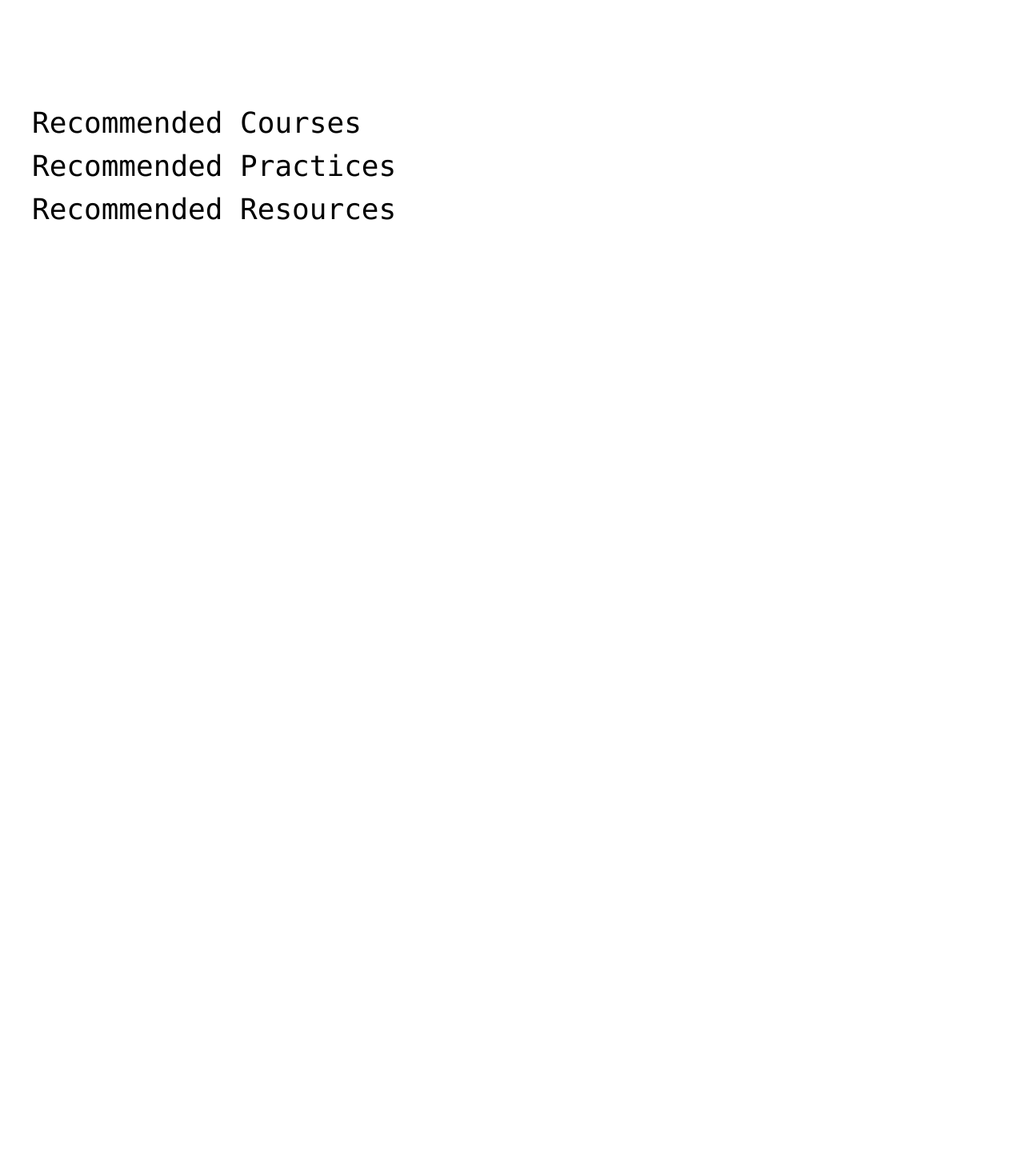
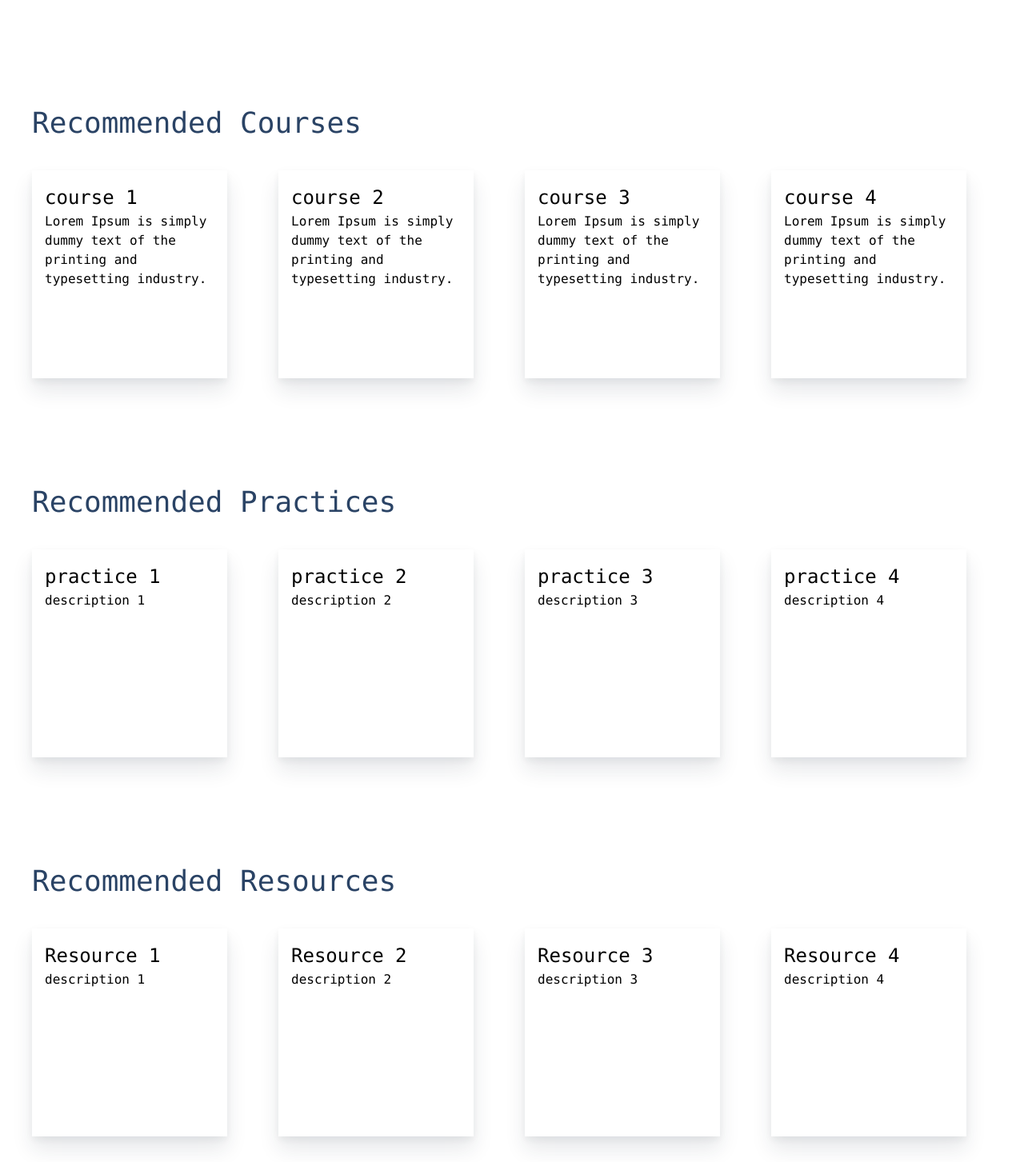
Before and after one commit to divya2808/Vfms-UI, a Nuxt app: page / in a window 1280 px wide. Shown: the part 253-1706 px from the top of the page at 80% size. Before the commit the page ends 800 px from the top, so only its background shows below. Built offline with nearby package versions, Linux system fonts and the light colour scheme.

Commit message:
Practices page

```diff
--- /dev/null
+++ b/components/CoursesCard.vue
@@ -0,0 +1,33 @@
+<template>
+  <div class='flex my-8 -ml-8'>
+    <div v-for="course in courses" :key="course.id" class="bg-white card shadow-md p-4 mx-8 cursor-pointer">
+     <h2 class="text-2xl">{{ course.name }}</h2>
+     <p>{{ course.description }}</p>
+    </div>
+  </div>
+</template>
+
+<script>
+import courses from '../data/courses.js'
+export default {
+  data() {
+    return {
+      courses: courses
+    }
+  }
+}
+</script>
+
+<style lang="scss" scoped>
+.card {
+  width: 320px;
+  height: 260px;
+  box-shadow: 0 1rem 1.5rem 0 rgba(26, 35, 63, 0.1),
+      0 0.25rem 0.5rem 0 rgba(27, 43, 52, 0.06);
+  transition: all 0.3s ease;
+
+  &:hover {
+    @apply bg-blue-900 text-white;
+  }
+}
+</style>
--- /dev/null
+++ b/components/PracticesCard.vue
@@ -0,0 +1,33 @@
+<template>
+  <div class='flex my-8 -ml-8'>
+    <div v-for="practice in practices" :key="practice.id" class="bg-white card shadow-md p-4 mx-8 cursor-pointer">
+     <h2 class="text-2xl">{{ practice.name }}</h2>
+     <p>{{ practice.description }}</p>
+    </div>
+  </div>
+</template>
+
+<script>
+import practices from '../data/practices.js'
+export default {
+  data() {
+    return {
+      practices: practices
+    }
+  }
+}
+</script>
+
+<style lang="scss" scoped>
+.card {
+  width: 320px;
+  height: 260px;
+  box-shadow: 0 1rem 1.5rem 0 rgba(26, 35, 63, 0.1),
+      0 0.25rem 0.5rem 0 rgba(27, 43, 52, 0.06);
+  transition: all 0.3s ease;
+
+  &:hover {
+    @apply bg-blue-900 text-white;
+  }
+}
+</style>
--- /dev/null
+++ b/components/ResourcesCard.vue
@@ -0,0 +1,33 @@
+<template>
+  <div class='flex my-8 -ml-8'>
+    <div v-for="resource in resources" :key="resource.id" class="bg-white card shadow-md p-4 mx-8 cursor-pointer">
+     <h2 class="text-2xl">{{ resource.name }}</h2>
+     <p>{{ resource.description }}</p>
+    </div>
+  </div>
+</template>
+
+<script>
+import resources from '../data/resources.js'
+export default {
+  data() {
+    return {
+      resources: resources
+    }
+  }
+}
+</script>
+
+<style lang="scss" scoped>
+.card {
+  width: 320px;
+  height: 260px;
+  box-shadow: 0 1rem 1.5rem 0 rgba(26, 35, 63, 0.1),
+      0 0.25rem 0.5rem 0 rgba(27, 43, 52, 0.06);
+  transition: all 0.3s ease;
+
+  &:hover {
+    @apply bg-blue-900 text-white;
+  }
+}
+</style>
--- /dev/null
+++ b/data/courses.js
@@ -0,0 +1,22 @@
+export default [
+  {
+    id: '1',
+    name: 'course 1',
+    description: 'Lorem Ipsum is simply dummy text of the printing and typesetting industry.',
+  },
+  {
+    id: '2',
+    name: 'course 2',
+    description: 'Lorem Ipsum is simply dummy text of the printing and typesetting industry.',
+  },
+  {
+    id: '3',
+    name: 'course 3',
+    description: 'Lorem Ipsum is simply dummy text of the printing and typesetting industry.',
+  },
+  {
+    id: '4',
+    name: 'course 4',
+    description: 'Lorem Ipsum is simply dummy text of the printing and typesetting industry.',
+  }
+]
--- /dev/null
+++ b/data/practices.js
@@ -0,0 +1,22 @@
+export default [
+  {
+    id: '1',
+    name: 'practice 1',
+    description: 'description 1',
+  },
+  {
+    id: '2',
+    name: 'practice 2',
+    description: 'description 2',
+  },
+  {
+    id: '3',
+    name: 'practice 3',
+    description: 'description 3',
+  },
+  {
+    id: '4',
+    name: 'practice 4',
+    description: 'description 4',
+  }
+]
--- /dev/null
+++ b/data/practicesList.js
@@ -0,0 +1,32 @@
+export default [
+  { id: 1, name: 'Practice 1', description: 'description 1'},
+  { id: 2, name: 'Practice 2', description: 'description 2'},
+  { id: 3, name: 'Practice 3', description: 'description 3'},
+  { id: 4, name: 'Practice 4', description: 'description 4'},
+  { id: 5, name: 'Practice 5', description: 'description 5'},
+  { id: 6, name: 'Practice 6', description: 'description 6'},
+  { id: 7, name: 'Practice 7', description: 'description 7'},
+  { id: 8, name: 'Practice 8', description: 'description 8'},
+  { id: 9, name: 'Practice 9', description: 'description 9'},
+  { id: 10, name: 'Practice 10', description: 'description 10'},
+  { id: 11, name: 'Practice 11', description: 'description 11'},
+  { id: 12, name: 'Practice 12', description: 'description 12'},
+  { id: 13, name: 'Practice 13', description: 'description 13'},
+  { id: 14, name: 'Practice 14', description: 'description 14'},
+  { id: 15, name: 'Practice 15', description: 'description 15'},
+  { id: 16, name: 'Practice 16', description: 'description 16'},
+  { id: 17, name: 'Practice 17', description: 'description 17'},
+  { id: 18, name: 'Practice 18', description: 'description 18'},
+  { id: 19, name: 'Practice 19', description: 'description 19'},
+  { id: 20, name: 'Practice 20', description: 'description 20'},
+  { id: 21, name: 'Practice 21', description: 'description 21'},
+  { id: 22, name: 'Practice 22', description: 'description 22'},
+  { id: 23, name: 'Practice 23', description: 'description 23'},
+  { id: 24, name: 'Practice 24', description: 'description 24'},
+  { id: 25, name: 'Practice 25', description: 'description 25'},
+  { id: 26, name: 'Practice 26', description: 'description 26'},
+  { id: 27, name: 'Practice 27', description: 'description 27'},
+  { id: 28, name: 'Practice 28', description: 'description 28'},
+  { id: 29, name: 'Practice 29', description: 'description 29'},
+  { id: 30, name: 'Practice 30', description: 'description 30'},
+]
--- /dev/null
+++ b/data/resources.js
@@ -0,0 +1,22 @@
+export default [
+  {
+    id: '1',
+    name: 'Resource 1',
+    description: 'description 1',
+  },
+  {
+    id: '2',
+    name: 'Resource 2',
+    description: 'description 2',
+  },
+  {
+    id: '3',
+    name: 'Resource 3',
+    description: 'description 3',
+  },
+  {
+    id: '4',
+    name: 'Resource 4',
+    description: 'description 4',
+  }
+]
--- a/layouts/default.vue
+++ b/layouts/default.vue
@@ -7,7 +7,7 @@
           <span class="absolute">Math</span>
         </div>
         <ul class="flex flex-end">
-          <li v-for="item in navItems" :key="item.id" class="mx-8 cursor-pointer hover:text-pink-300 nav-item relative" @click="activeNavItem = item">{{ item.name }}</li>
+          <nuxt-link :to="item.link" v-for="item in navItems" :key="item.id" class="mx-8 cursor-pointer hover:text-pink-300 nav-item relative no-underline" @click="activeNavItem = item">{{ item.name }}</nuxt-link>
         </ul>
       </div>
     </div>
@@ -22,17 +22,20 @@ export default {
         {
           id: '1',
           name: 'Courses',
-          subNavItems: ['Affine cipher', 'Shift Cipher', 'Substitution cipher','Vigenere cipher']
+          subNavItems: ['Affine cipher', 'Shift Cipher', 'Substitution cipher','Vigenere cipher'],
+          link: '/'
         },
         {
           id: '2',
           name: 'Practices',
-          subNavItems: ['Affine Cipher Practice', 'Shift Cipher Practice', 'Substitution Cipher Practice', 'Vigenere Cipher Practice']
+          subNavItems: ['Affine Cipher Practice', 'Shift Cipher Practice', 'Substitution Cipher Practice', 'Vigenere Cipher Practice'],
+          link: '/practices'
         },
         {
           id: '3',
           name: 'Concepts',
-          subNavItems: ['Affine Cipher Courses', 'Shift Cipher Courses', 'Subsitution Cipher Courses', 'Vigenere Cipher Courses']
+          subNavItems: ['Affine Cipher Courses', 'Shift Cipher Courses', 'Subsitution Cipher Courses', 'Vigenere Cipher Courses'],
+          link: '/'
         }
       ],
       activeNavItem: null
@@ -42,11 +45,15 @@ export default {
 </script>
 <style lang="scss">
 .nav-item {
-  transform: color 0.5s ease;
+  transition: color 0.5s ease;
 }
 
 .dropdown-menu {
   top: 100%;
   min-width: 120px;
 }
+
+.nuxt-link-exact-active {
+  @apply text-pink-300;
+}
 </style>
--- a/pages/index.vue
+++ b/pages/index.vue
@@ -1,15 +1,18 @@
 <template>
   <div>
     <search />
-    <div class="page-container mx-auto mt-32 font-mono">
-      <div>
-        <h2 class="text-4xl">Recommended Courses</h2>
+    <div class="page-container mx-auto font-mono">
+      <div class="mt-32">
+        <h2 class="text-4xl text-blue-900">Recommended Courses</h2>
+        <courses-card />
       </div>
-      <div>
-        <h2 class="text-4xl">Recommended Practices</h2>
+      <div class="mt-32">
+        <h2 class="text-4xl text-blue-900">Recommended Practices</h2>
+        <practices-card />
       </div>
-      <div>
-        <h2 class="text-4xl">Recommended Resources</h2>
+      <div class="mt-32">
+        <h2 class="text-4xl text-blue-900">Recommended Resources</h2>
+        <resources-card />
       </div>
     </div>
   </div>
@@ -17,9 +20,15 @@
 
 <script>
 import Search from '../components/Search'
+import CoursesCard from '../components/CoursesCard'
+import PracticesCard from '../components/PracticesCard'
+import ResourcesCard from '../components/ResourcesCard'
 export default {
   components: {
-    Search
+    Search,
+    ResourcesCard,
+    PracticesCard,
+    CoursesCard
   }
 }
 </script>
--- /dev/null
+++ b/pages/practices.vue
@@ -0,0 +1,49 @@
+<template>
+  <div class="practices-container flex flex-wrap mx-auto mt-20">
+    <div v-for="practice in practicesList" :key="practice.id" class="my-8 practice-card p-4 cursor-pointer mx-8">
+      <h2 class="text-blue-900 text-2xl">{{ practice.name }}</h2>
+      <p class="mt-4">{{ practice.description }}</p>
+    </div>
+  </div>
+</template>
+
+<script>
+import practicesList from '../data/practicesList.js'
+export default {
+  data() {
+    return {
+      practicesList: practicesList
+    }
+  }
+}
+</script>
+
+<style lang="scss" scoped>
+.practices-container {
+  max-width: 1392px;
+}
+
+.practice-card {
+  position: relative;
+  box-shadow: 0 1rem 1.5rem 0 rgba(26, 35, 63, 0.1),
+      0 0.25rem 0.5rem 0 rgba(27, 43, 52, 0.06);
+  background-color: white;
+  width: 400px;
+
+  &:before {
+    content: '';
+    position: absolute;
+    z-index: -1;
+    background-color: #3182ce;
+    height: 100%;
+    width: 100%;
+    transition: transform 0.3s ease;
+    top: 0;
+    left: 0;
+  }
+}
+
+.practice-card:hover:before {
+  transform: rotate(3deg);
+}
+</style>
```
